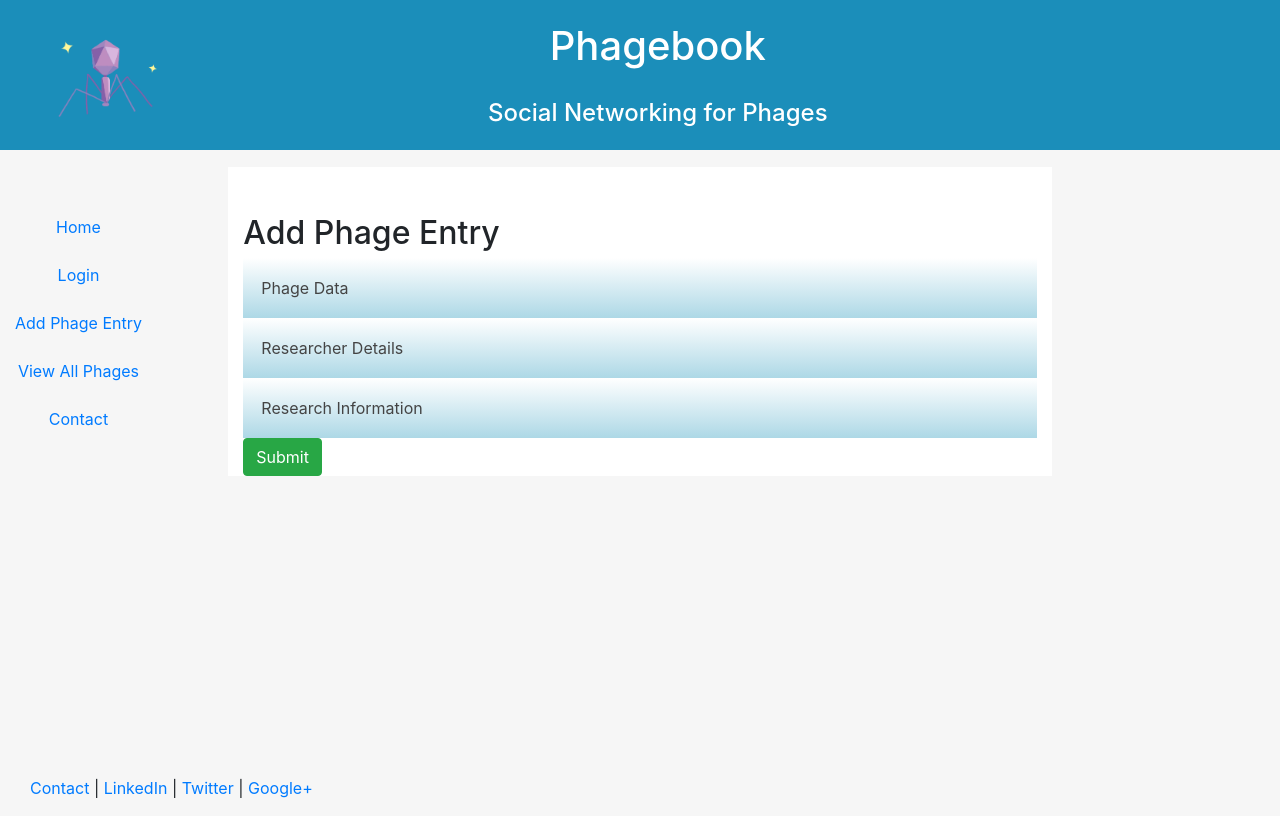
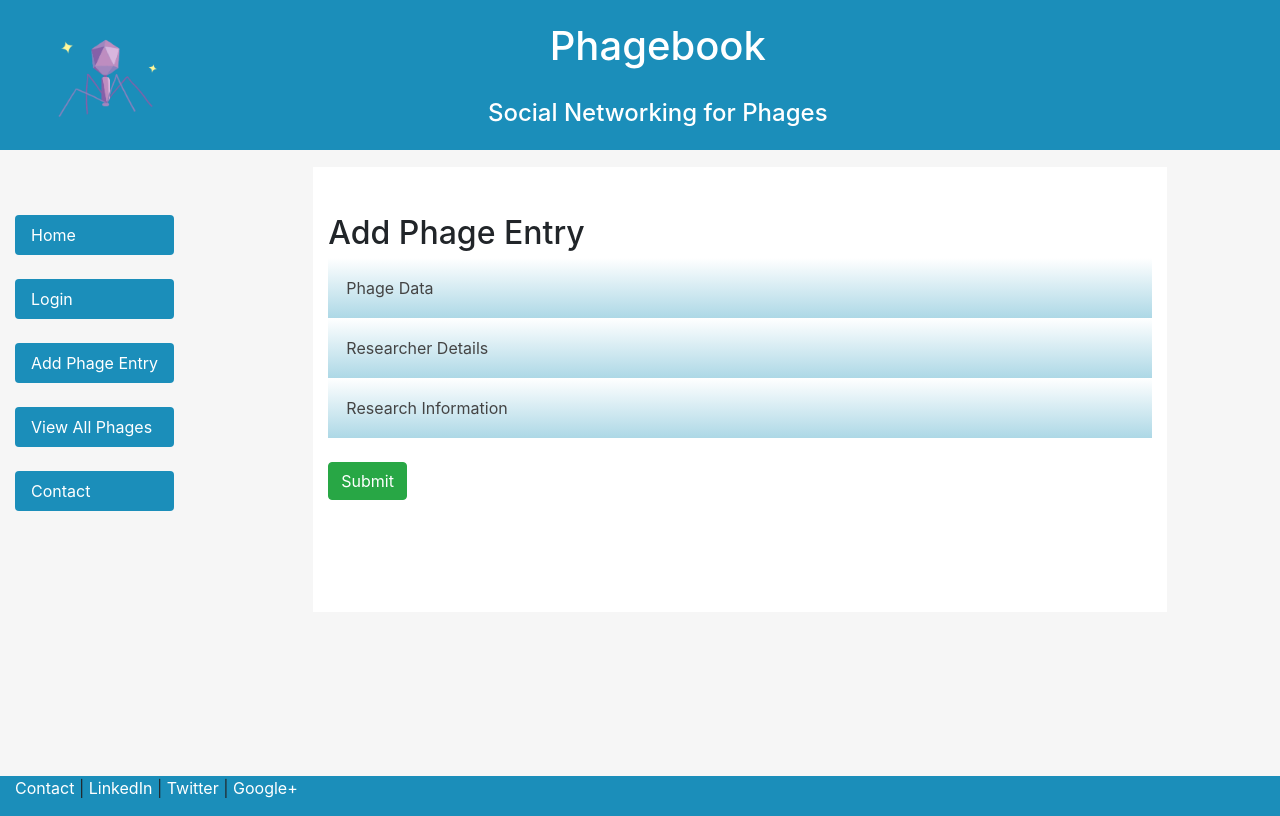
Before and after one commit to apoorvkumar91/phage-bank, a Django app: page /add/ in a window 1280 px wide. Run offline with Django 3.2, Linux system fonts and the light colour scheme; parts of the project's set-up code (start-up, migrations or seed data) failed here and were passed over; some libraries are stand-ins or nearby versions.

Commit message:
Some UI updates and other fixes

```diff
--- a/PhageBank/core/forms.py
+++ b/PhageBank/core/forms.py
@@ -76,5 +76,6 @@ class AddPhageForm(forms.ModelForm):
         HTML("<button class='accordion'>Research Information</button>"),
         HTML("<div class='panel'>"),
         Div('phage_isolator_loc'),
-        HTML("</div>")
+        HTML("</div>"),
+        HTML("<br><br>")
     )
--- a/PhageBank/templates/addphage.html
+++ b/PhageBank/templates/addphage.html
@@ -9,7 +9,7 @@
 
     {% crispy form %}
 
-
+    <br><br>
    <style>
 
     /* Style the buttons that are used to open and close the accordion panel */
--- a/homeapp/templates/homeapp/header.html
+++ b/homeapp/templates/homeapp/header.html
@@ -1,5 +1,24 @@
 <!DOCTYPE html>
 <html lang="en">
+
+<style>
+
+	navbutton {
+	transform-style: preserve-3d;
+}
+navbutton:after {
+	top: -100%;
+	left: 0px;
+	width: 100%;
+	position: absolute;
+	background: #3a9999;
+	border-radius: 5px;
+	content: 'Flipped';
+	transform-origin: left bottom;
+	transform: rotateX(90deg);
+}
+
+</style>
 
 <head>
 	<title>Phagebook</title>
@@ -18,7 +37,7 @@
 
 <body class="body" style="background-color:#f6f6f6">
 	<div class="container-fluid" style="min-height:95%;">
-		<div class="row"  style="position:fixed; width: 100%; top: 0; height: 150px; background: #1B8EBA; color: white;z-index: 10;">
+		<div class="row"  style="position:fixed; width: 100%; top: 0; height: 150px; background:#1B8EBA; color: white;z-index: 10;">
 			  <div class="col-sm-2">
 				  <br>
 				  <center>
@@ -48,41 +67,38 @@
 		<div class="row">
 		  	<div class="col-sm-2">
 		  	<br>
+		  	<br>
+				<div class="well bs-sidebar" id="sidebar" style="background:#f6f6f6; position:fixed; z-index:9; height:100%; width:20%;">
+			  		<ul class="nav nav-pills nav-stacked">
+                  		<div class="nav flex-column nav-pills" id="v-pills-tab" role="tablist" aria-orientation="vertical">
 
+				      		<a class="nav-link active" style="background:#1B8EBA;" id="v-pills-home-tab" data-toggle="pill" href='/' role="tab" aria-controls="v-pills-home" aria-selected="true">Home</a>
 								<br>
-			<div class="well bs-sidebar" id="sidebar" style="background-color:#f6f6f6">
-			  <ul class="nav nav-pills nav-stacked">
-                  <div style="clear:both" align="center">
-				      <li><a href='/'>Home</a></li>
+				      		<a class="nav-link active" style="background:#1B8EBA;" id="v-pills-home-tab" data-toggle="pill" href='/login/' role="tab" aria-controls="v-pills-home" aria-selected="true">Login</a>
                       		<br>
-				      <li><a href='/login/'>Login</a></li>
+					  		<a class="nav-link active" style="background:#1B8EBA;" id="v-pills-home-tab" data-toggle="pill" href='/add/' role="tab" aria-controls="v-pills-home" aria-selected="true">Add Phage Entry</a>
 					  		<br>
-					  <li><a href='/add/'>Add Phage Entry</a></li>
+					  		<a class="nav-link active" style="background:#1B8EBA;" id="v-pills-home-tab" data-toggle="pill" href='/view/' role="tab" aria-controls="v-pills-home" aria-selected="true">View All Phages</a>
 					  		<br>
-					  <li><a href='/view/'>View All Phages</a></li>
-					  <br>
-				      <li><a href='/contact/'>Contact</a></li>
+							<a class="nav-link active" style="background:#1B8EBA;" id="v-pills-home-tab" data-toggle="pill" href='/contact/' role="tab" aria-controls="v-pills-home" aria-selected="true">Contact</a>
                   		</div>
 			  		</ul>
 				</div> <!--well bs-sidebar affix-->
 		  	</div> <!--col-sm-2-->
+
 		  	<div class="col-sm-8">
-			<div class='container-fluid' style="background-color:#fff">
+			<div class='container-fluid' style="background:#fff; position:absolute; right:0; width:100%; height:auto; margin-bottom:150px; left:100px;">
 			<br><br>
 			   {% block content %}
 			   {% endblock %}
-			</div>
-		  </div>
-            <div class="col-sm-2">
-			<div class='container-fluid'>
 				<br><br>
 			</div>
 		  </div>
 		</div>
 	</div>
 	<footer>
-		<div class="container-fluid" style='margin-left:15px'>
-			<p><a href="#" target="blank">Contact</a> | <a href="#" target="blank">LinkedIn</a> | <a href="#" target="blank">Twitter</a> | <a href="#" target="blank">Google+</a></p>
+		<div class="container-fluid" style="height:200px; position:fixed; background:#1B8EBA; z-index:10;">
+			<p><a style="color:white;" href="#" target="blank">Contact</a> | <a style="color:white;" href="#" target="blank">LinkedIn</a> | <a style="color:white;" href="#" target="blank">Twitter</a> | <a style="color:white;" href="#" target="blank">Google+</a></p>
 		</div>
 	</footer>
 
```
Lines whose indentation alone changed are shown as unchanged.
